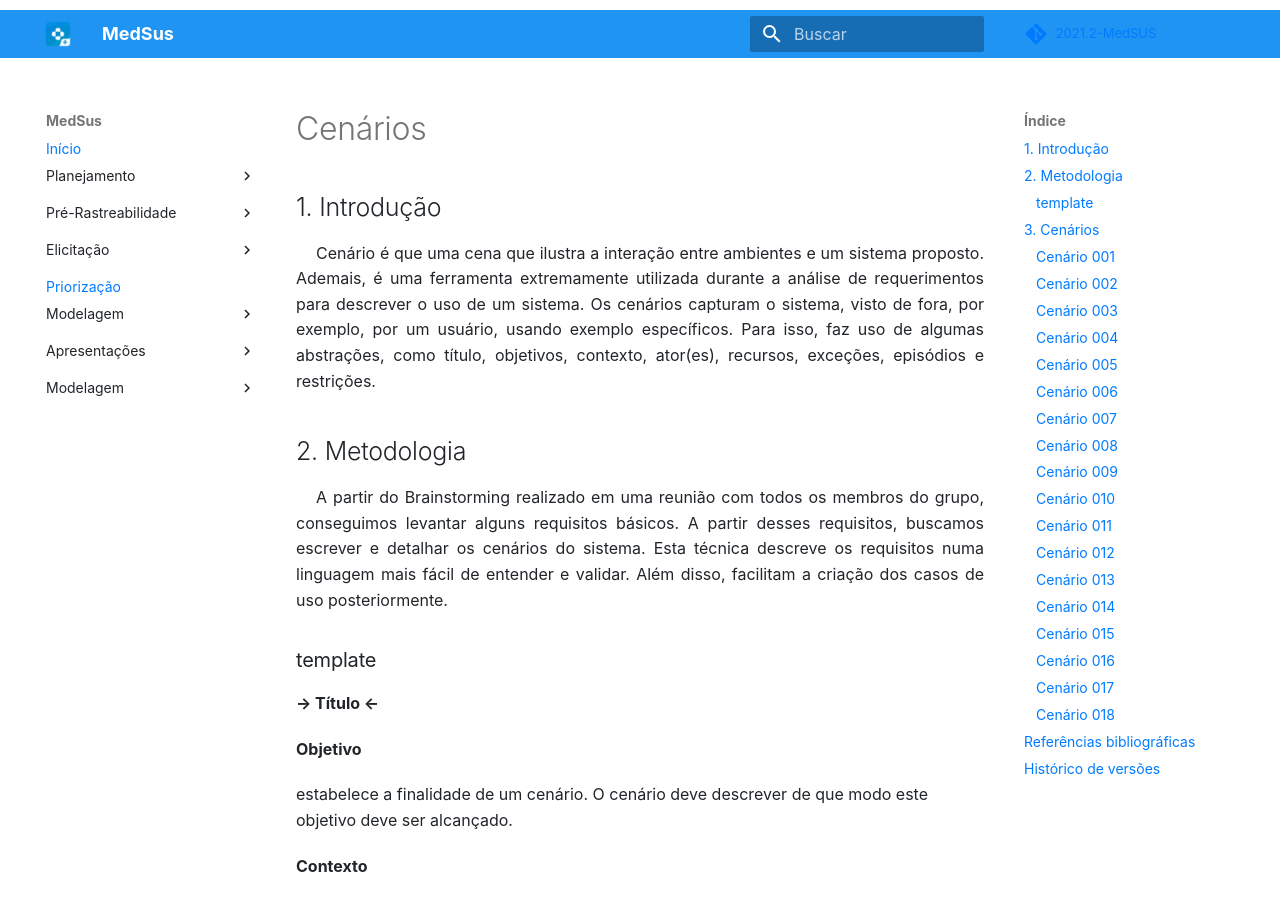
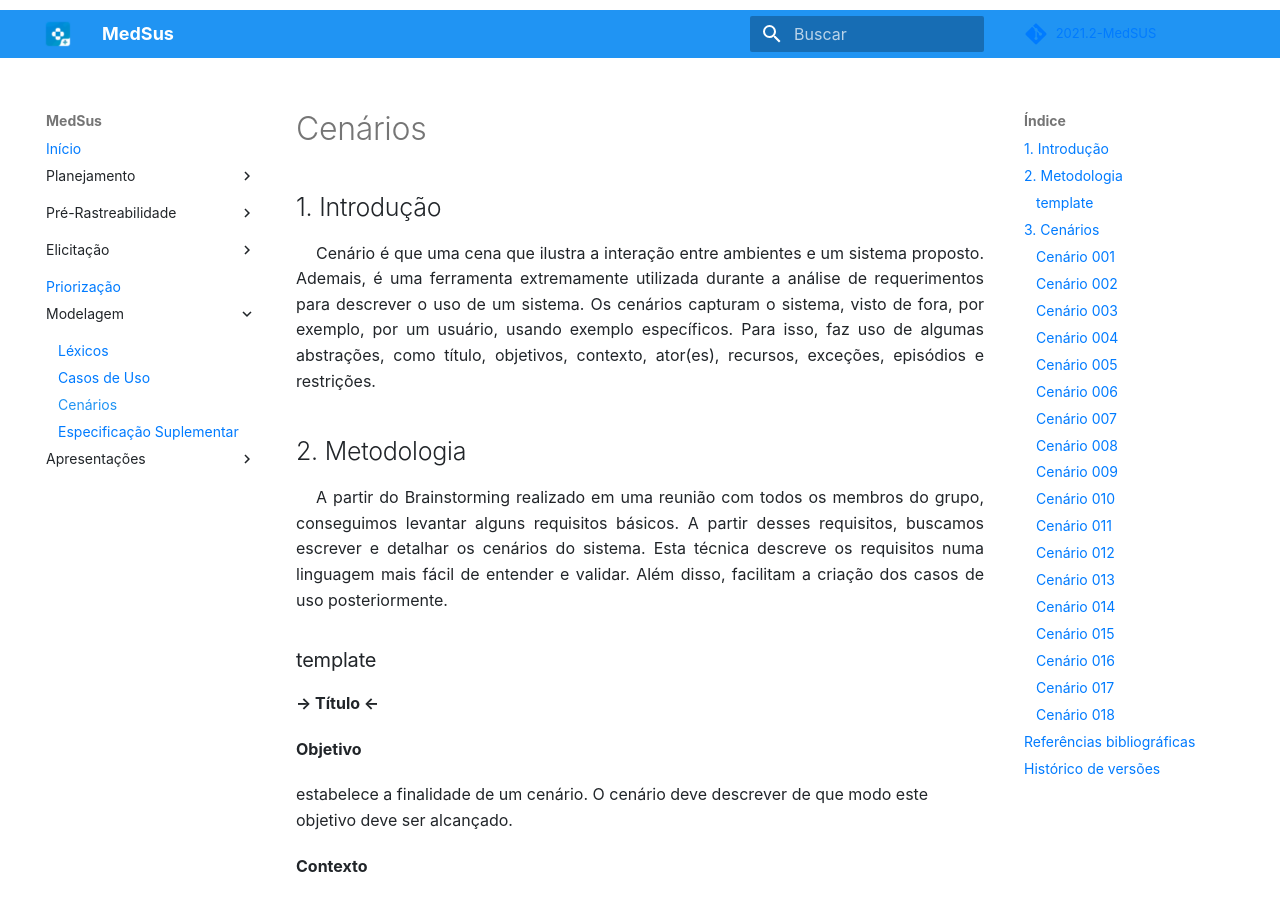
Before and after one commit to Requisitos-de-Software/2021.2-MedSUS, an MkDocs documentation site: the page built from docs/modeling/scenarios.md, in a window 1280 px wide and 900 px high. Built offline with MkDocs 1.6.1 and Material for MkDocs 9.7.7, drawn with Linux system fonts in a browser that asks for light colours; some web fonts are replaced; comment, search, counter and statistics services are not loaded.

Commit message:
FIX page navbar links

```diff
--- a/mkdocs.yml
+++ b/mkdocs.yml
@@ -39,7 +39,8 @@ nav:
   - Priorização: priorization/moscow.md
   - Modelagem:
     - Léxicos: modeling/lexicos.md
+    - Casos de Uso: modeling/usecase.md
+    - Cenários: modeling/scenarios.md
+    - Especificação Suplementar: modeling/supplementary_specification.md
   - Apresentações:
     - Apresentação 1: presentations/presentation1.md
-  - Modelagem:
-    - Especificação Suplementar: modeling/supplementary_specification.md
```
